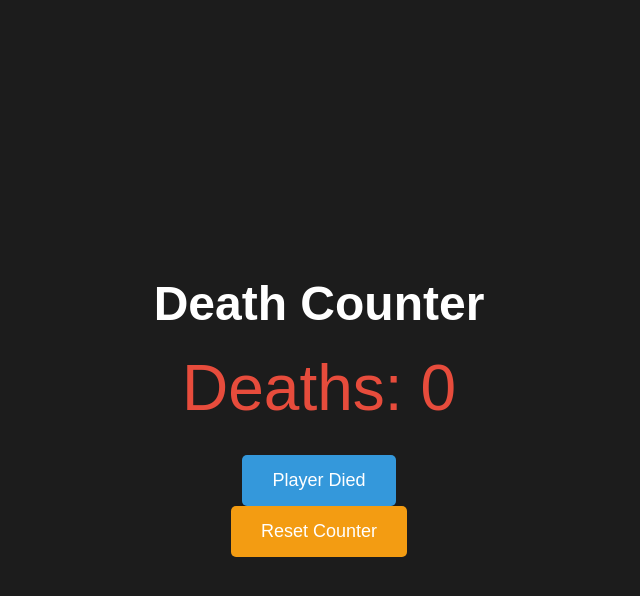
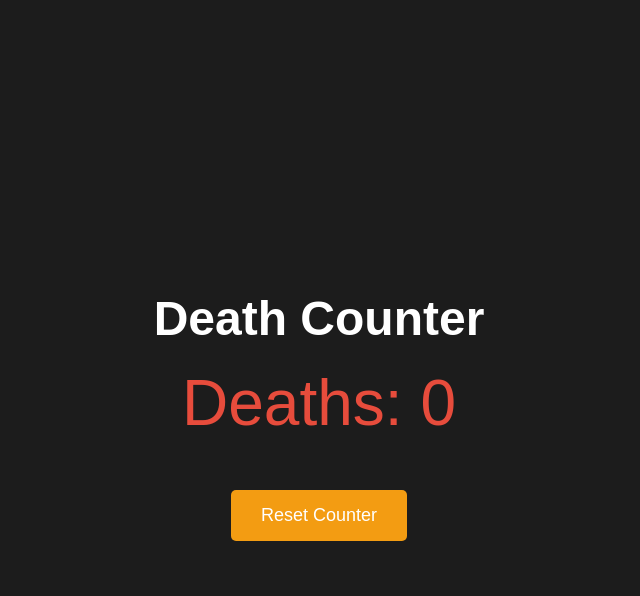
Before and after one commit to mthegamer7/counter, a plain HTML site: page index.html in a window 1280 px wide. Both pictures are taken after a click on the button "Reset Counter". Shown: the whole page, without its empty margins (321-961 px from the left). Drawn offline with Linux system fonts and the light colour scheme.

Commit message:
Update index.html

```diff
--- a/index.html
+++ b/index.html
@@ -16,6 +16,7 @@
             margin: 0;
             flex-direction: column;
             text-align: center;
+            cursor: pointer; /* Makes the cursor look clickable */
         }
 
         h1 {
@@ -29,23 +30,16 @@
             margin-bottom: 30px;
         }
 
-        .btn {
+        .reset-btn {
             padding: 15px 30px;
             font-size: 18px;
             cursor: pointer;
             border: none;
-            background-color: #3498db;
+            background-color: #f39c12;
             color: white;
             border-radius: 5px;
             transition: background-color 0.3s ease;
-        }
-
-        .btn:hover {
-            background-color: #2980b9;
-        }
-
-        .reset-btn {
-            background-color: #f39c12;
+            margin-top: 20px;
         }
 
         .reset-btn:hover {
@@ -53,30 +47,30 @@
         }
     </style>
 </head>
-<body>
+<body onclick="increaseDeathCount()">
 
     <h1>Death Counter</h1>
     <div id="deathCounter">Deaths: 0</div>
 
-    <button class="btn" onclick="increaseDeathCount()">Player Died</button>
-    <button class="btn reset-btn" onclick="resetDeathCount()">Reset Counter</button>
+    <button class="reset-btn" onclick="resetDeathCount(event)">Reset Counter</button>
 
     <script>
         let deathCount = 0;
 
-        // Increase the death count
+        // Increase the death count when the body is clicked
         function increaseDeathCount() {
             deathCount++;
             updateDeathDisplay();
         }
 
-        // Update the display of death count
+        // Update the death counter display
         function updateDeathDisplay() {
             document.getElementById('deathCounter').innerText = `Deaths: ${deathCount}`;
         }
 
-        // Reset the death count
-        function resetDeathCount() {
+        // Reset the death count to 0 when reset button is clicked
+        function resetDeathCount(event) {
+            event.stopPropagation(); // Prevent the event from bubbling up to the body click
             deathCount = 0;
             updateDeathDisplay();
         }
```
